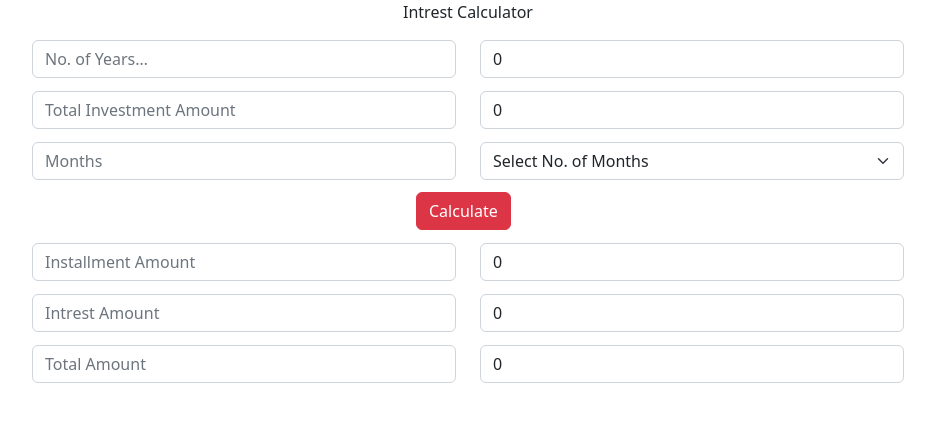
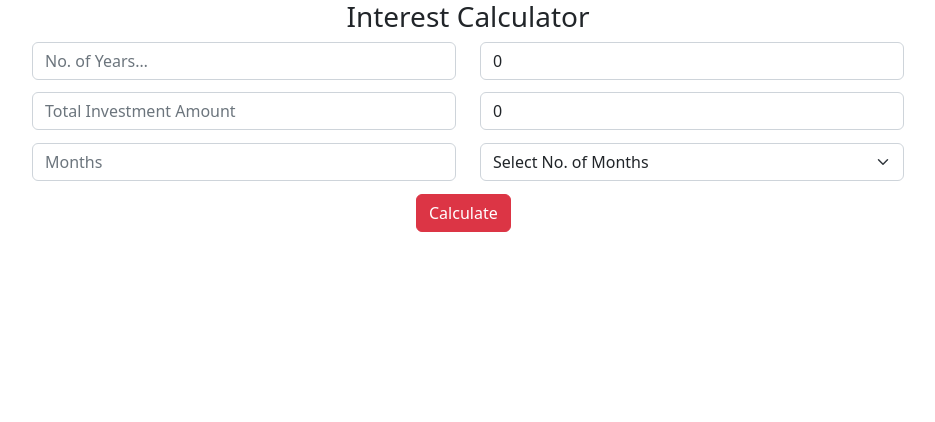
Before and after one commit to Pratik-Kanani/EInsuranceSwabhav, an Angular app in the folder Angular/EInsuranceApp/: page / in a window 1280 px wide. Shown: the top 422 px of the page, without its empty margins (172-1107 px from the left). Built offline with nearby package versions, Linux system fonts and the light colour scheme.

Commit message:
CalculatorAdded

```diff
--- a/Angular/EInsuranceApp/src/app/intrest-calculator/intrest-calculator.component.html
+++ b/Angular/EInsuranceApp/src/app/intrest-calculator/intrest-calculator.component.html
@@ -1,4 +1,4 @@
-<p style="text-align:center;">Intrest Calculator</p>
+<h3 style="text-align:center;">Interest Calculator</h3>
     <div class="row" style="width:70%; margin-left: 15%;">
       <div class="col">
         <input class="form-control" type="text" placeholder="No. of Years…" readonly>
@@ -33,27 +33,29 @@
             <input type="button" class="btn btn-danger" value="Calculate" (click)="CalculateIntrest()">
           </div>
     </div>
+    <div [hidden]="ishide">
     <div class="row" style="width:70%; margin-left: 15%;margin-top: 1%;">
         <div class="col">
           <input class="form-control" type="text" placeholder="Installment Amount" readonly>
         </div>
         <div class="col">
-          <input type="text" class="form-control" [(ngModel)]="installmentAmount">
+          <input type="text" class="form-control" [(ngModel)]="installmentAmount" readonly>
         </div>
       </div>
       <div class="row" style="width:70%; margin-left: 15%; margin-top: 1%;">
           <div class="col">
-              <input class="form-control" type="text" placeholder="Intrest Amount" readonly>
+              <input class="form-control" type="text" placeholder="Interest Amount" readonly>
             </div>
             <div class="col">
-              <input type="text" class="form-control" [(ngModel)]="intrestAmount">
+              <input type="text" class="form-control" [(ngModel)]="intrestAmount" readonly>
             </div>
       </div>
       <div class="row" style="width:70%; margin-left: 15%; margin-top: 1%;">
           <div class="col">
               <input class="form-control" type="text" placeholder="Total Amount" readonly>
+          </div>
+            <div class="col">
+                <input type="text" class="form-control" [(ngModel)]="totalAmount" readonly>
             </div>
-            <div class="col">
-                <input type="text" class="form-control" [(ngModel)]="totalAmount">
-              </div>
       </div>
+    </div>
--- a/Angular/EInsuranceApp/src/app/intrest-calculator/intrest-calculator.component.ts
+++ b/Angular/EInsuranceApp/src/app/intrest-calculator/intrest-calculator.component.ts
@@ -12,7 +12,8 @@ export class IntrestCalculatorComponent implements OnInit {
   intrestAmount:number
   totalAmount:number
   months:number
-  intrest:number
+  intrestRate:number
+  ishide:boolean
   constructor() {
     this.years = 0;
     this.amount = 0;
@@ -20,7 +21,8 @@ export class IntrestCalculatorComponent implements OnInit {
     this.intrestAmount=0;
     this.totalAmount=0;
     this.months = 0;
-    this.intrest = 6/100;
+    this.intrestRate = 15;
+    this.ishide = true;
 
   }
   selectChangeHandler(event: any) {
@@ -29,9 +31,12 @@ export class IntrestCalculatorComponent implements OnInit {
     console.log(this.months);
   }
   CalculateIntrest(){
+    if(this.amount!=0 && this.years!=0 && this.months!=0)
+    {
+      this.ishide = false;
     if(this.months == 12)
     {
-      this.installmentAmount = this.amount/this.years;
+      this.installmentAmount = parseInt((this.amount/this.years).toFixed(2));
     }
     if(this.months == 6)
     {
@@ -41,7 +46,11 @@ export class IntrestCalculatorComponent implements OnInit {
     {
       this.installmentAmount = this.amount/(this.years*4);
     }
-
+    var interestPerYear = (this.amount * this.intrestRate)/100;
+    var monthlyInterest = interestPerYear/12;
+    this.intrestAmount = monthlyInterest*this.years;
+    this.totalAmount = parseInt(this.intrestAmount.toString()) + parseInt(this.amount.toString());
+   }
   }
   ngOnInit(): void {
 
```
